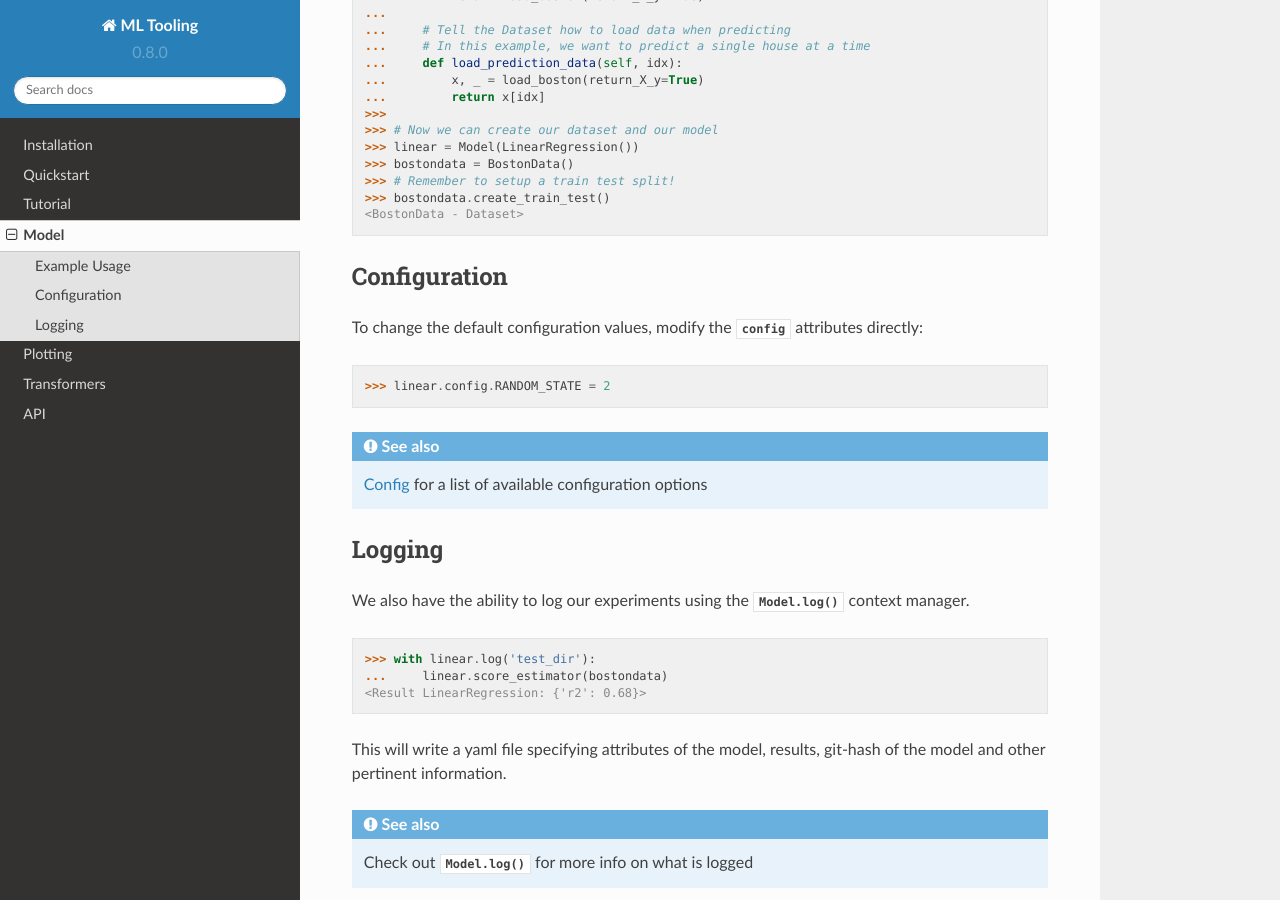
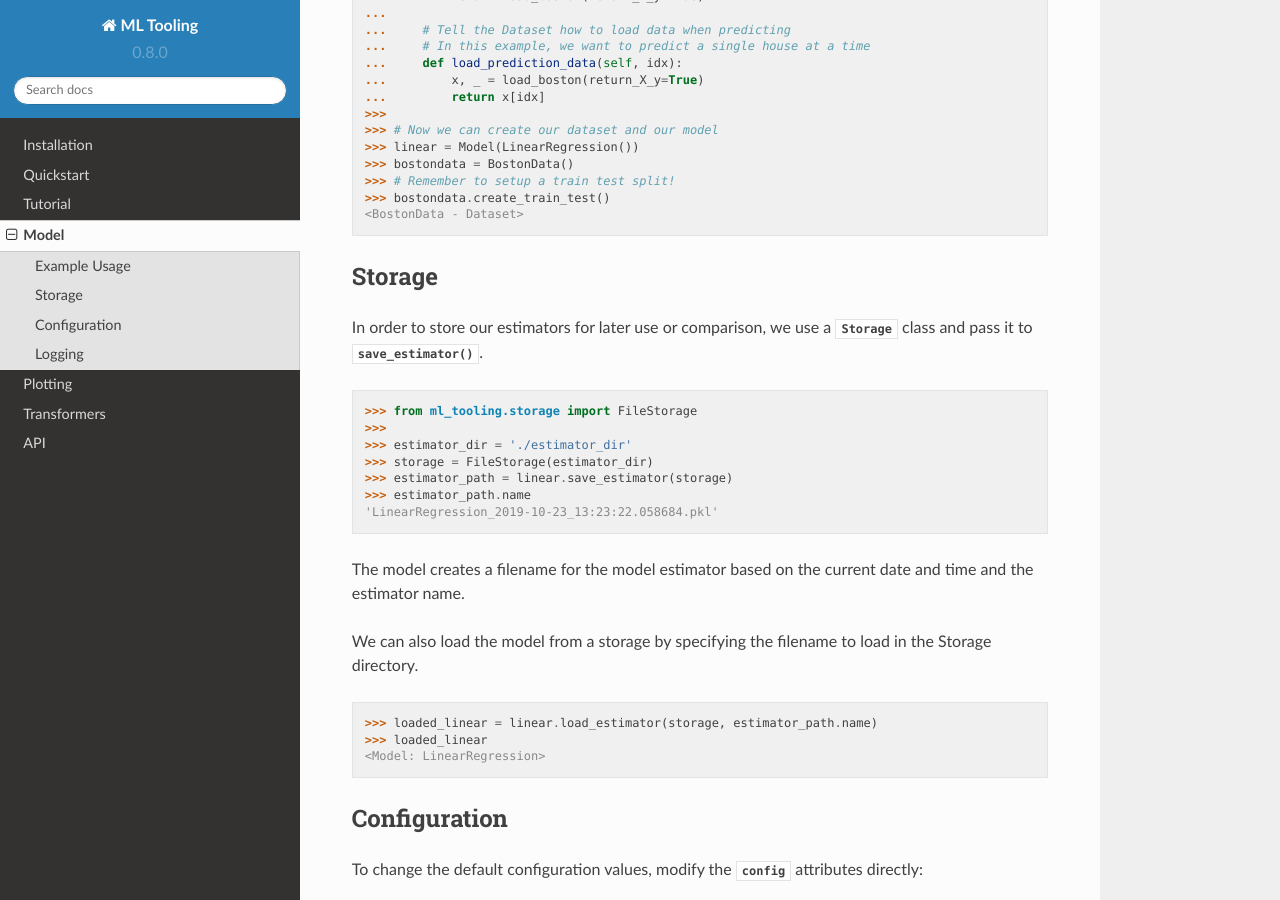
Before and after one commit to andersbogsnes/ml_tooling, a Sphinx documentation site: the page built from docs/baseclass.rst, in a window 1280 px wide and 900 px high, scrolled down 809 px. Built offline with Sphinx 7.4.7 and the Read the Docs theme 2.0.0, drawn with Linux system fonts in a browser that asks for light colours.

Commit message:
Add storage docs to baseclass

```diff
--- a/docs/baseclass.rst
+++ b/docs/baseclass.rst
@@ -53,6 +53,43 @@ We then simply wrap a :class:`~sklearn.linear_model.LinearRegression` using our
     >>> bostondata.create_train_test()
     <BostonData - Dataset>
 
+Storage
+-------
+
+In order to store our estimators for later use or comparison, we use a
+:class:`~ml_tooling.storage.Storage` class and pass it to :meth:`~ml_tooling.Model.save_estimator`.
+
+.. testsetup::
+
+    import pathlib
+    pathlib.Path('./estimator_dir').mkdir()
+
+.. doctest::
+
+    >>> from ml_tooling.storage import FileStorage
+    >>>
+    >>> estimator_dir = './estimator_dir'
+    >>> storage = FileStorage(estimator_dir)
+    >>> estimator_path = linear.save_estimator(storage)
+    >>> estimator_path.name # doctest: +SKIP
+    'LinearRegression_2019-10-23_13:23:22.058684.pkl' # doctest: +SKIP
+
+The model creates a filename for the model estimator based on the current date and time and the estimator name.
+
+We can also load the model from a storage by specifying the filename to load in the Storage directory.
+
+.. doctest::
+
+    >>> loaded_linear = linear.load_estimator(storage, estimator_path.name)
+    >>> loaded_linear
+    <Model: LinearRegression>
+
+.. testcleanup::
+
+    import shutil
+    shutil.rmtree(pathlib.Path('./estimator_dir'))
+
+
 
 Configuration
 -------------
@@ -65,6 +102,8 @@ To change the default configuration values, modify the :attr:`~Model.config` att
 
 .. seealso::
     :ref:`config` for a list of available configuration options
+
+
 
 Logging
 -------
```
